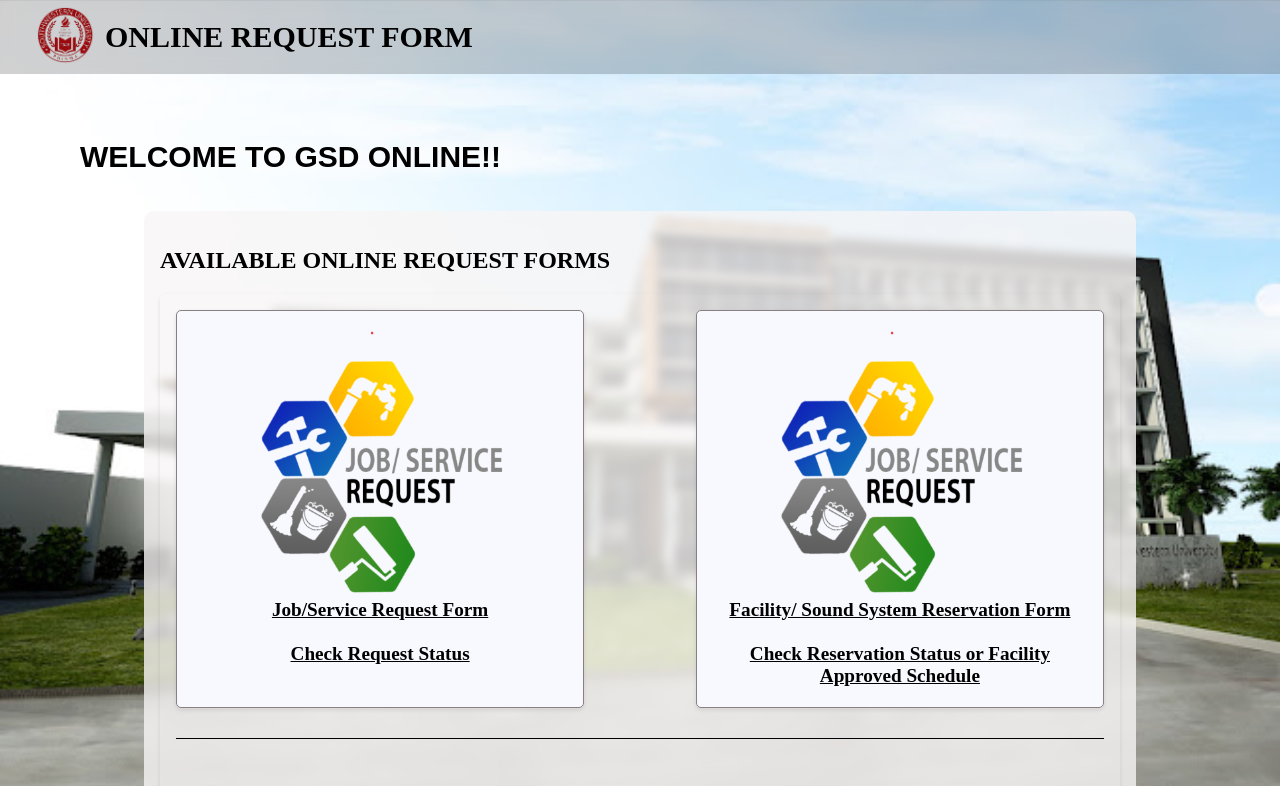
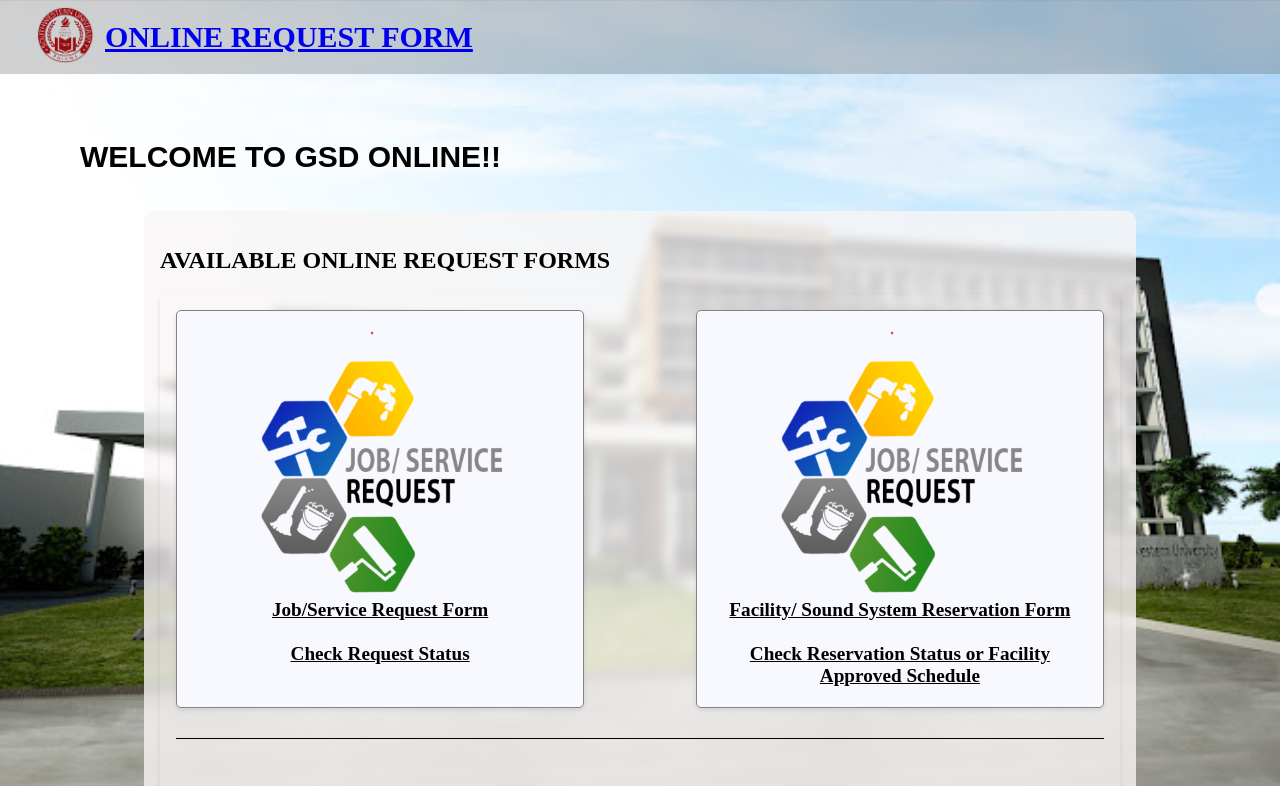
Before and after one commit to arzeynillas18/ArzeyNtest.github.io, a plain HTML site: page index.html in a window 1280 px wide. Shown: the top 786 px of the page. Drawn offline with Linux system fonts and the light colour scheme; a web font is replaced by a local one.

Commit message:
Update index.html

```diff
--- a/index.html
+++ b/index.html
@@ -16,7 +16,7 @@
         <img src="img/swu-removebg-preview.png" alt="Website Logo">
       </div>
       <div class="company-name">
-        ONLINE REQUEST FORM
+        <a href="index.html">ONLINE REQUEST FORM</a>
       </div>
     </div>
   </div>
```
